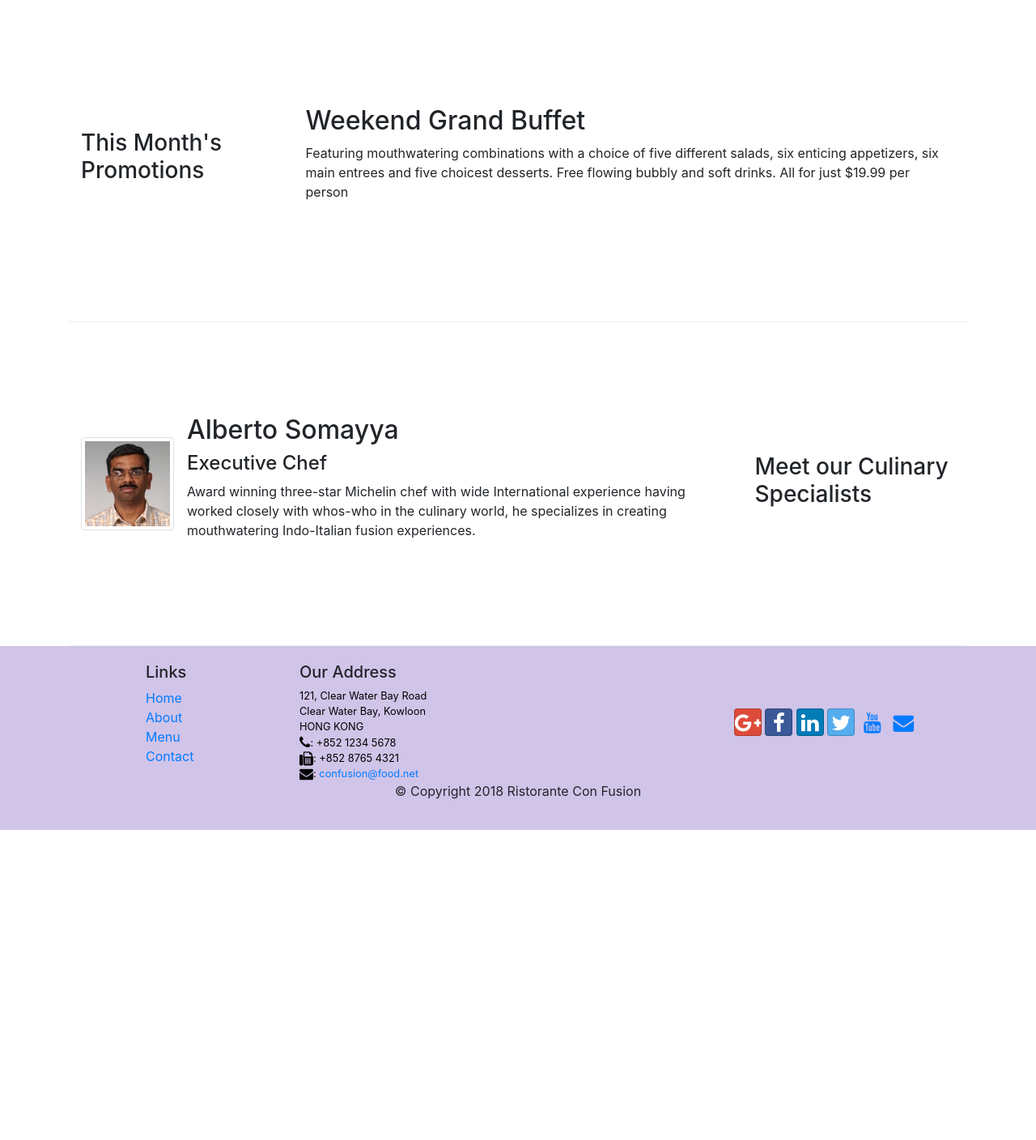
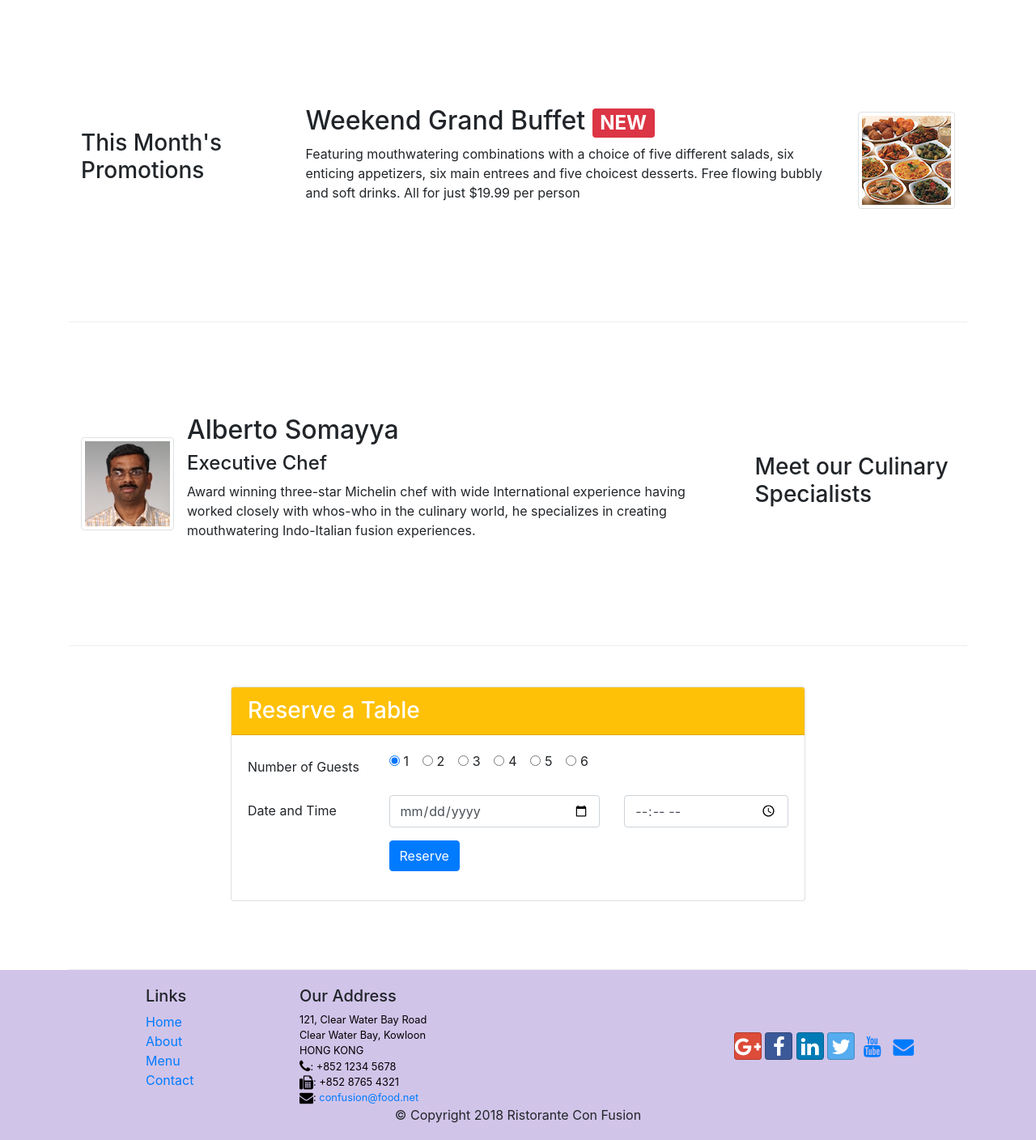
Before and after one commit to RamsesNtibu/Front-End-Bootstrap4, a website: page index.html in a window 1280 px wide. Shown: the part 800-2208 px from the top of the page at 81% size. Before the commit the page ends 1825 px from the top, so only its background shows below. Drawn offline with nearby package versions, Linux system fonts and the light colour scheme.

Commit message:
Week2/assignment2 completed (#12)
* task 1 & 2 completed

* task3 completed

```diff
--- a/index.html
+++ b/index.html
@@ -42,7 +42,7 @@
     </nav>
     <header class="jumbotron">
       <div class="container">
-        <div class="row row-header">
+        <div class="row row-header align-items-center">
           <div class="col col-sm-6">
             <h1>Ristorante con Fusion</h1>
             <p>
@@ -50,8 +50,15 @@
               culinary senses!
             </p>
           </div>
-          <div class="col-12 col-sm align-self-center">
-            <img src="img/logo.png" class="img-fluid" alt="" />
+          <div class="col">
+            <div class="row align-items-center text-center">
+              <div class="col-12 col-sm">
+                <img src="img/logo.png" class="img-fluid" alt="" />
+              </div>
+              <div class="col-12 col-sm">
+                <button type="submit" class="btn btn-warning btn-block"><a href="#reserveform">Reserve Table</a></button>
+              </div>
+            </div>
           </div>
         </div>
       </div>
@@ -84,11 +91,16 @@
           <h3>This Month's Promotions</h3>
         </div>
         <div class="col col-sm order-sm-last col-md">
-          <h2>Weekend Grand Buffet</h2>
-          <p class="d-none d-sm-block">
-            Featuring mouthwatering combinations with a choice of five different salads, six enticing appetizers, six main entrees and five choicest
-            desserts. Free flowing bubbly and soft drinks. All for just $19.99 per person
-          </p>
+          <div class="media">
+            <img class="d-flex ml-3 img-thumbnail align-self-center order-sm-last" src="img/buffet.png" alt="uthapizza" />
+            <div class="media-body order-first">
+              <h2>Weekend Grand Buffet <span class="badge badge-danger">NEW</span></h2>
+              <p class="d-none d-sm-block">
+                Featuring mouthwatering combinations with a choice of five different salads, six enticing appetizers, six main entrees and five
+                choicest desserts. Free flowing bubbly and soft drinks. All for just $19.99 per person
+              </p>
+            </div>
+          </div>
         </div>
       </div>
 
@@ -106,6 +118,64 @@
                 Award winning three-star Michelin chef with wide International experience having worked closely with whos-who in the culinary world,
                 he specializes in creating mouthwatering Indo-Italian fusion experiences.
               </p>
+            </div>
+          </div>
+        </div>
+      </div>
+
+      <div class="row row-content">
+        <div class="col offset-sm-2 col-sm-8">
+          <div class="card">
+            <h3 class="card-header bg-warning text-white">Reserve a Table</h3>
+            <div class="card-body">
+              <div class="row">
+                <form class="col" id="reserveform">
+                  <div class="form-group row">
+                    <label for="guestnumber" class="col-md-3 col-form-label">Number of Guests</label>
+                    <div class="col-md">
+                      <div class="form-check form-check-inline">
+                        <input class="form-check-input" type="radio" name="radiobtn" id="radiobtn1" value="1" checked />
+                        <label class="form-check-label" for="radiobtn1"> 1 </label>
+                      </div>
+                      <div class="form-check form-check-inline">
+                        <input class="form-check-input" type="radio" name="radiobtn" id="radiobtn2" value="2" />
+                        <label class="form-check-label" for="radiobtn2"> 2 </label>
+                      </div>
+                      <div class="form-check form-check-inline">
+                        <input class="form-check-input" type="radio" name="radiobtn" id="radiobtn3" value="3" />
+                        <label class="form-check-label" for="radiobtn3"> 3 </label>
+                      </div>
+                      <div class="form-check form-check-inline">
+                        <input class="form-check-input" type="radio" name="radiobtn" id="radiobtn4" value="4" />
+                        <label class="form-check-label" for="radiobtn4"> 4 </label>
+                      </div>
+                      <div class="form-check form-check-inline">
+                        <input class="form-check-input" type="radio" name="radiobtn" id="radiobtn5" value="4" />
+                        <label class="form-check-label" for="radiobtn5"> 5 </label>
+                      </div>
+                      <div class="form-check form-check-inline">
+                        <input class="form-check-input" type="radio" name="radiobtn6" id="radiobtn6" value="4" />
+                        <label class="form-check-label" for="radiobtn6"> 6 </label>
+                      </div>
+                    </div>
+                  </div>
+
+                  <div class="form-group row">
+                    <label for="reservedate" class="col-12 col-md-3 col-form-label">Date and Time</label>
+                    <div class="col-12 col-md-5">
+                      <input type="date" class="form-control" id="reservedate" name="reservedate" />
+                    </div>
+                    <div class="col-12 col-md-4">
+                      <input type="time" class="form-control" id="reservetime" name="reservetime" />
+                    </div>
+                  </div>
+                  <div class="form-group row">
+                    <div class="offset-md-3 col-md-9">
+                      <button type="submit" class="btn btn-primary">Reserve</button>
+                    </div>
+                  </div>
+                </form>
+              </div>
             </div>
           </div>
         </div>
```
